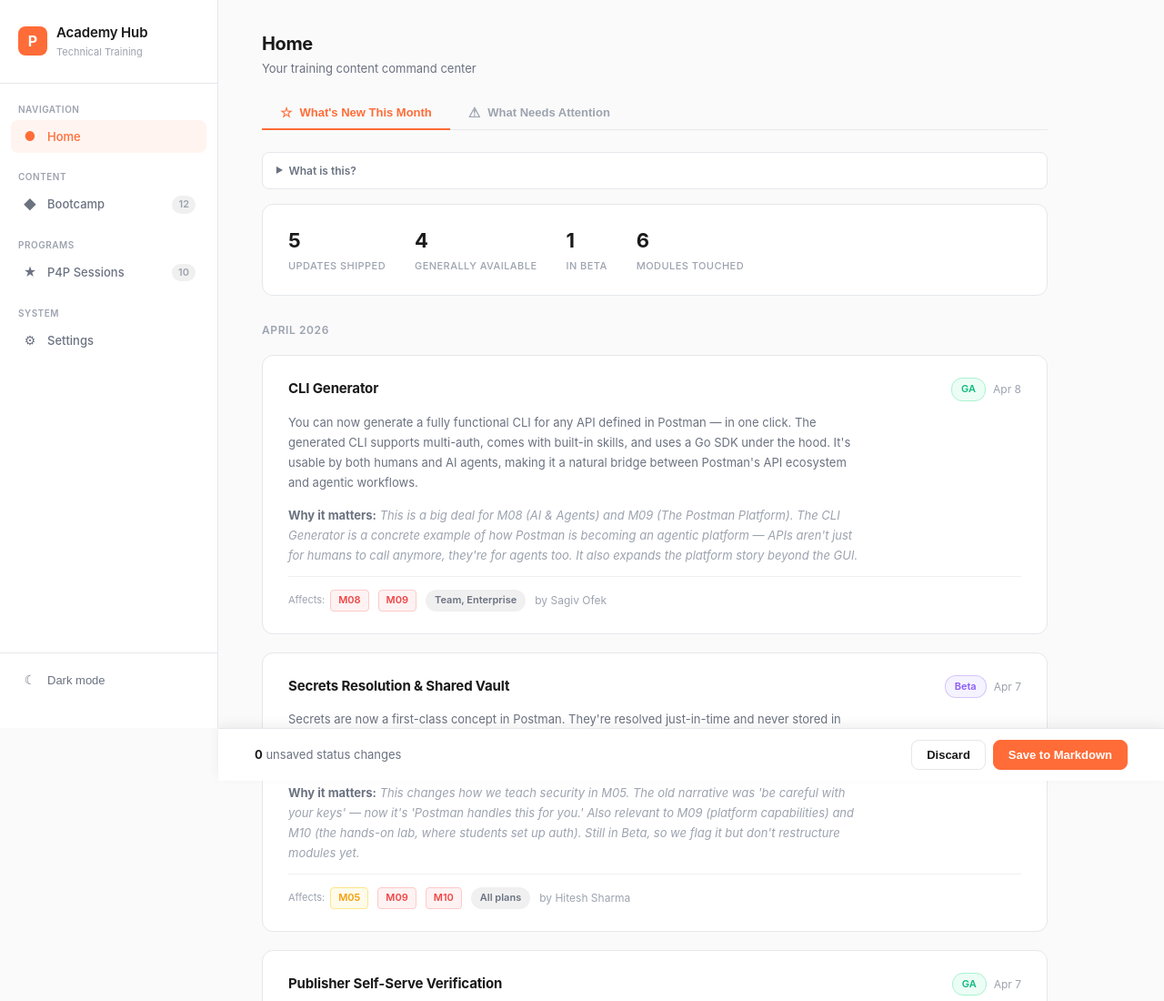
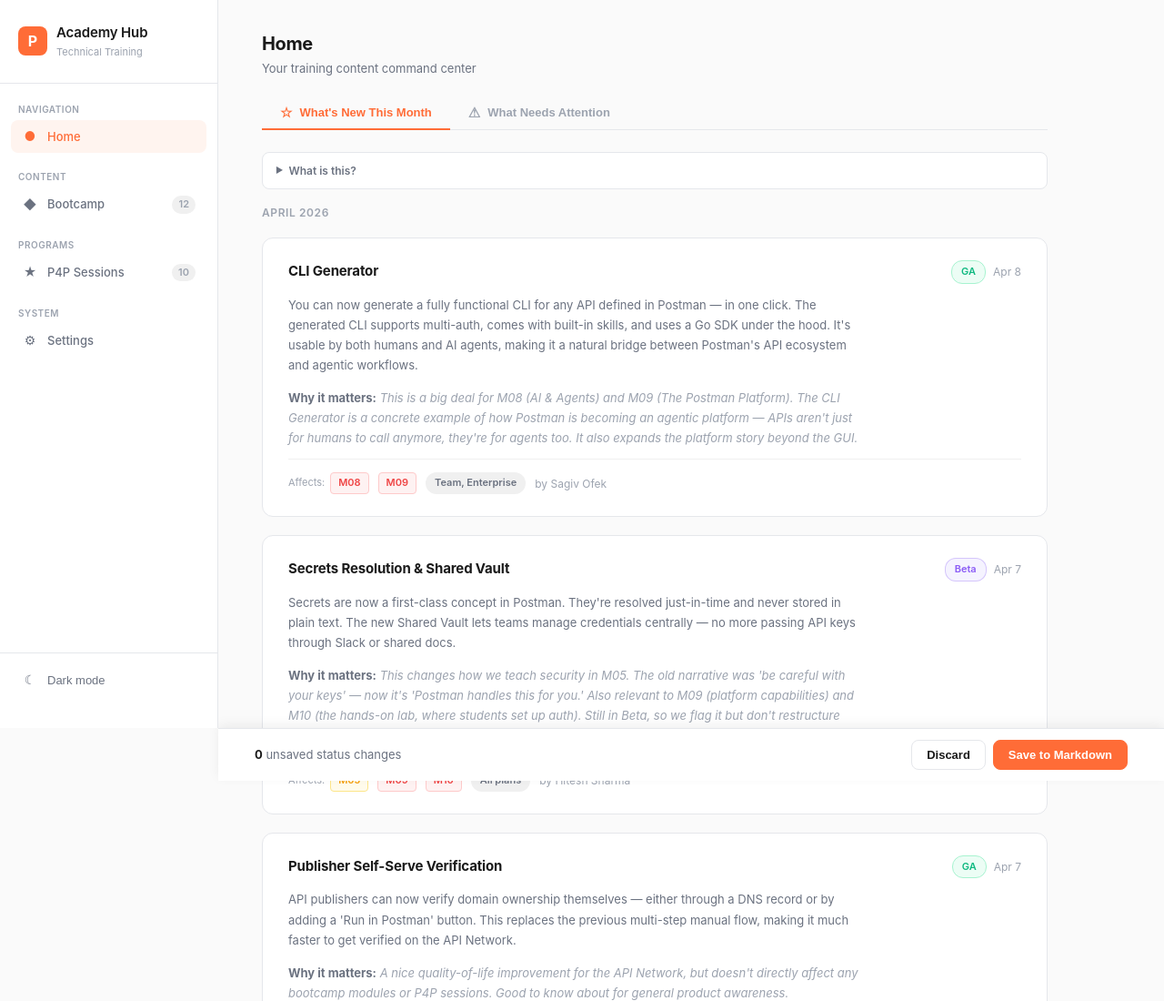
Before and after one commit to PostmanAcademy/AcademyContentHub, a plain HTML site: page TechnicalTrainer/index.html in a window 1280 px wide. Shown: the top 1100 px of the page at 91% size. Drawn offline with Linux system fonts and the light colour scheme.

Commit message:
Updated Index to remove stats from homepage

```diff
--- a/TechnicalTrainer/index.html
+++ b/TechnicalTrainer/index.html
@@ -1754,7 +1754,6 @@
             <p><strong>How to update:</strong> This tab is read-only — it refreshes automatically when the weekly review task runs. To change what appears here, edit the digest data in <code>index.html</code> or re-run the review task.</p>
           </div>
         </details>
-        <div class="digest-summary" id="digest-summary"></div>
         <div id="digest-items"></div>
       </div>
 
@@ -3039,34 +3038,8 @@
 }
 
 function renderDigest() {
-  // Summary stats
-  const totalUpdates = MONTHLY_DIGEST.length;
-  const gaCount = MONTHLY_DIGEST.filter(d => d.stage === "GA").length;
-  const betaCount = MONTHLY_DIGEST.filter(d => d.stage === "Beta").length;
-  const allAffected = new Set();
-  MONTHLY_DIGEST.forEach(d => d.affectedModules.forEach(m => allAffected.add(m)));
-
   const now = new Date();
   const monthLabel = now.toLocaleDateString("en-US", { month: "long", year: "numeric" });
-
-  document.getElementById("digest-summary").innerHTML = `
-    <div class="digest-stat">
-      <div class="digest-stat-value">${totalUpdates}</div>
-      <div class="digest-stat-label">Updates shipped</div>
-    </div>
-    <div class="digest-stat">
-      <div class="digest-stat-value">${gaCount}</div>
-      <div class="digest-stat-label">Generally available</div>
-    </div>
-    <div class="digest-stat">
-      <div class="digest-stat-value">${betaCount}</div>
-      <div class="digest-stat-label">In beta</div>
-    </div>
-    <div class="digest-stat">
-      <div class="digest-stat-value">${allAffected.size}</div>
-      <div class="digest-stat-label">Modules touched</div>
-    </div>
-  `;
 
   // Digest items
   if (MONTHLY_DIGEST.length === 0) {
```
